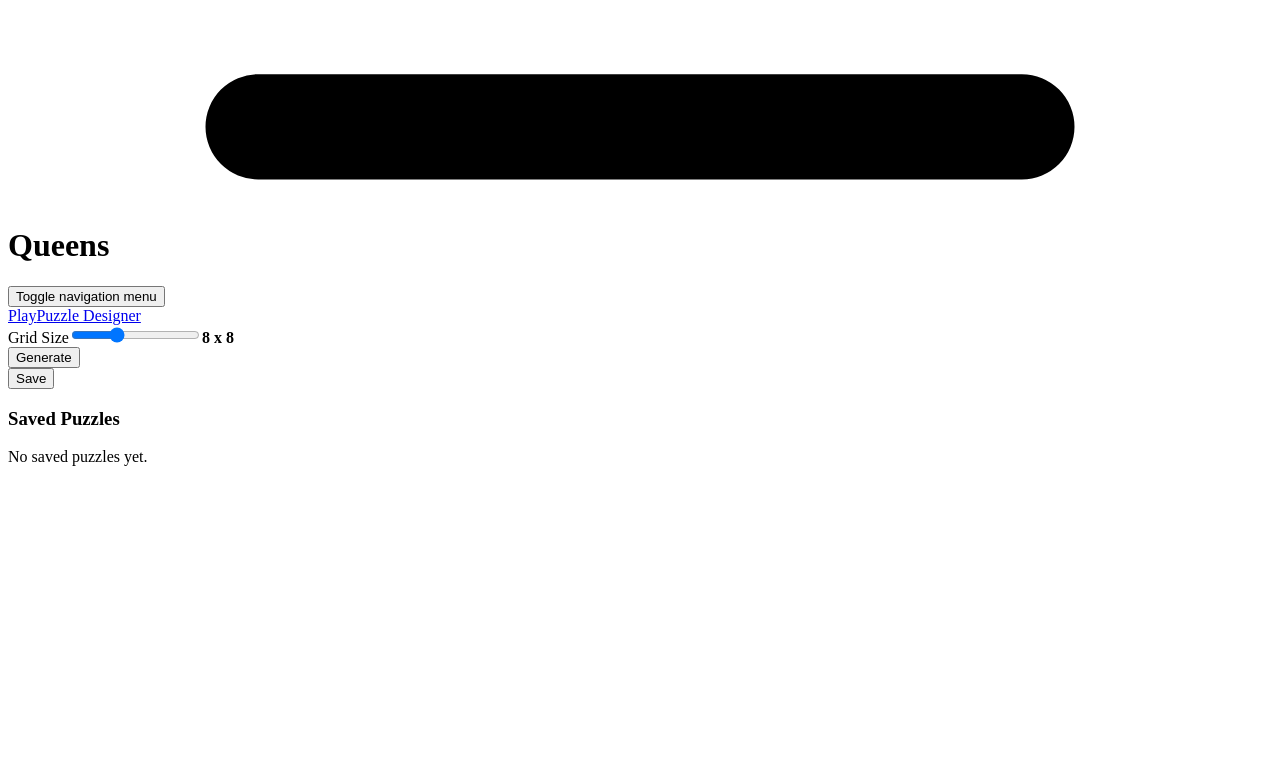
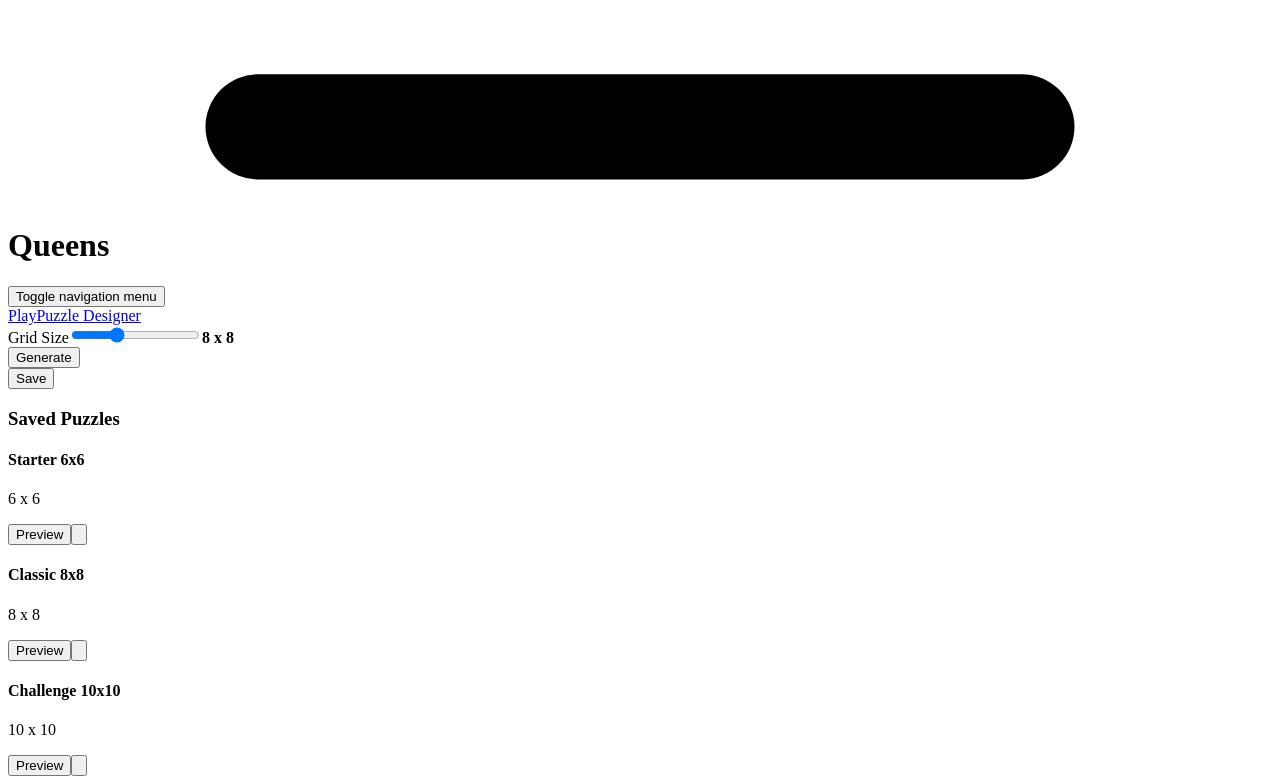
Before and after one commit to ali4zimi/linkedin-queen-clone, a Nuxt app: page /designer in a window 1280 px wide. Shown: the part 1066-1850 px from the top of the page. Before the commit the page ends 1548 px from the top, so only its background shows below. Built offline with nearby package versions, Linux system fonts and the light colour scheme.

Commit message:
Added some default puzzles

```diff
--- a/app/composables/useQueens.ts
+++ b/app/composables/useQueens.ts
@@ -17,6 +17,7 @@ export const MIN_GRID = 4;
 export const MAX_GRID = 16;
 export const PUZZLES_STORAGE_KEY = "queen-competition-puzzles";
 const LEGACY_LEVELS_STORAGE_KEY = "queen-competition-levels";
+const DEFAULT_PUZZLES_SEEDED_KEY = "queen-competition-default-puzzles-seeded";
 
 export const palette = [
   "#f87171",
@@ -245,21 +246,66 @@ export function validateQueens(
   };
 }
 
+function buildDefaultPuzzles(): DesignedPuzzle[] {
+  const baseTime = Date.now();
+
+  return [
+    {
+      id: "default-starter-6",
+      name: "Starter 6x6",
+      size: 6,
+      board: generateBoard(6, 6),
+      createdAt: baseTime,
+    },
+    {
+      id: "default-classic-8",
+      name: "Classic 8x8",
+      size: 8,
+      board: generateBoard(8, 8),
+      createdAt: baseTime + 1,
+    },
+    {
+      id: "default-challenge-10",
+      name: "Challenge 10x10",
+      size: 10,
+      board: generateBoard(10, 10),
+      createdAt: baseTime + 2,
+    },
+  ];
+}
+
+function seedDefaultPuzzlesOnce(): DesignedPuzzle[] {
+  const defaults = buildDefaultPuzzles();
+  window.localStorage.setItem(PUZZLES_STORAGE_KEY, JSON.stringify(defaults));
+  window.localStorage.setItem(DEFAULT_PUZZLES_SEEDED_KEY, "1");
+  return defaults;
+}
+
 export function loadDesignedPuzzles(): DesignedPuzzle[] {
   if (typeof window === "undefined") {
     return [];
   }
 
+  const hasSeededDefaults = window.localStorage.getItem(DEFAULT_PUZZLES_SEEDED_KEY) === "1";
+
   const raw =
     window.localStorage.getItem(PUZZLES_STORAGE_KEY) ??
     window.localStorage.getItem(LEGACY_LEVELS_STORAGE_KEY);
   if (!raw) {
+    if (!hasSeededDefaults) {
+      return seedDefaultPuzzlesOnce();
+    }
+
     return [];
   }
 
   try {
     const parsed = JSON.parse(raw) as unknown;
     if (!Array.isArray(parsed)) {
+      if (!hasSeededDefaults) {
+        return seedDefaultPuzzlesOnce();
+      }
+
       return [];
     }
 
@@ -282,8 +328,16 @@ export function loadDesignedPuzzles(): DesignedPuzzle[] {
       window.localStorage.setItem(PUZZLES_STORAGE_KEY, JSON.stringify(puzzles));
     }
 
+    if (!puzzles.length && !hasSeededDefaults) {
+      return seedDefaultPuzzlesOnce();
+    }
+
     return puzzles;
   } catch {
+    if (!hasSeededDefaults) {
+      return seedDefaultPuzzlesOnce();
+    }
+
     return [];
   }
 }
```
